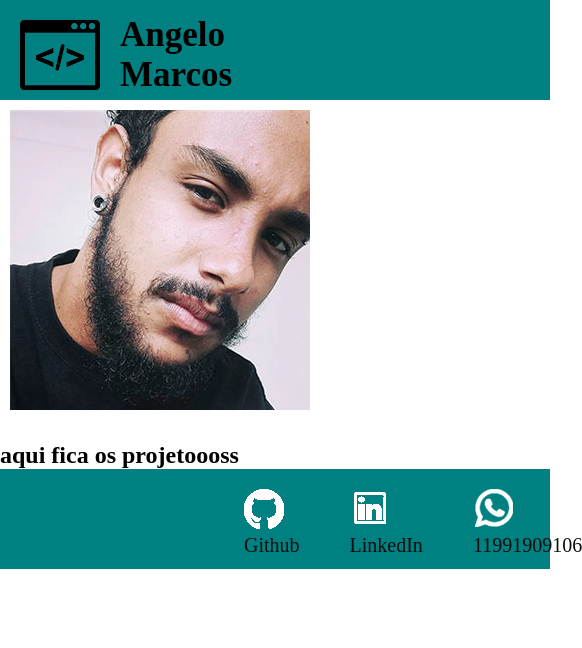
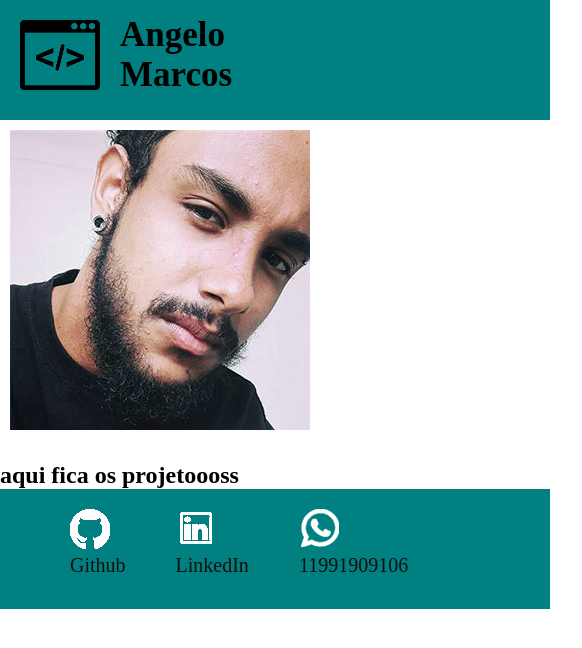
Before and after one commit to AngeloMarcos/site, a plain HTML site: page corpo/projetos.html in a window 390 px wide. Shown: the whole page, 582 px wide, since content can reach past the window. Drawn offline with Linux system fonts and the light colour scheme.

Commit message:
commit dnv

```diff
--- a/CSS/style.css
+++ b/CSS/style.css
@@ -52,6 +52,10 @@ nav li{
 
 
 /* corpo */
+
+body{
+    width: 550px;
+}
 
 .apresentacao{
     width: 80%;
@@ -109,6 +113,8 @@ nav li{
 
     #toggle{
         position:relative;
+        margin: 15px 40px;
+        border-radius: 10px;
         width: 50px;
         height: 50px;
         background-color: black;
@@ -162,7 +168,7 @@ header , footer{
     display: inline-flex;
     padding: 5px;
     width: 550px;
-    height: 100px;
+    height: 120px;
 }
 .container-logo{
     margin: 5px 10px 0px 10px;
@@ -192,4 +198,10 @@ header , footer{
 .texto_apresentacao {
     width: 250px;
 }
+
+
+.redes  {
+    width: 550px;
+    margin: 15px;
 }
+}
```
